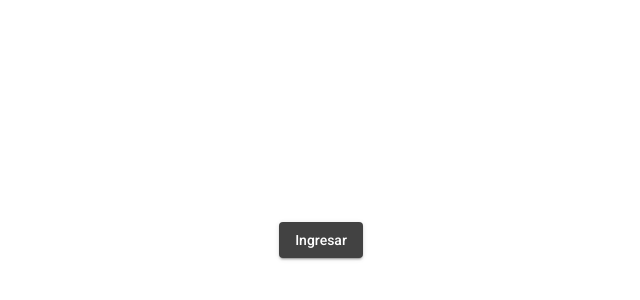
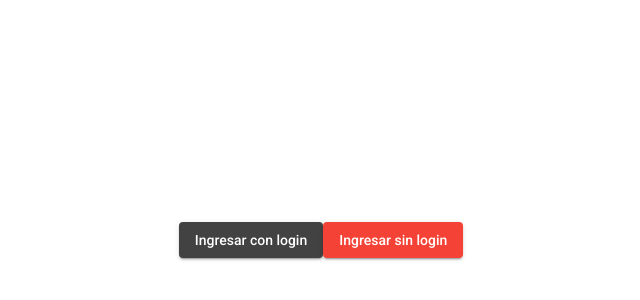
Before and after one commit to SandovalJr/Angular-Certification, an Angular app in the folder angular/05-heroes-app/: page /auth/login in a window 1280 px wide. Shown: the part 400-700 px from the top of the page, without its empty margins (319-959 px from the left). Built offline with nearby package versions, Linux system fonts and the light colour scheme.

Commit message:
ingresar sin login

```diff
--- a/angular/05-heroes-app/src/app/auth/guards/authgard.guard.ts
+++ b/angular/05-heroes-app/src/app/auth/guards/authgard.guard.ts
@@ -16,7 +16,8 @@ export class AuthGuard implements CanLoad {
   //   return true;
   // }
 
-
+// prevenir que el usuario cargue el modulo
+// si antes ya estaba cargado si puede ingresar
   canLoad(
     route: Route,
     segments: UrlSegment[]): Observable<boolean> | Promise<boolean> | boolean {
--- a/angular/05-heroes-app/src/app/auth/pages/login/login.component.html
+++ b/angular/05-heroes-app/src/app/auth/pages/login/login.component.html
@@ -1,5 +1,6 @@
 <mat-grid-list cols="1">
   <mat-grid-tile>
-    <button mat-raised-button (click)="login()">Ingresar</button>
+    <button mat-raised-button (click)="login()">Ingresar con login</button>
+    <button mat-raised-button color="warn" (click)="Nologin()">Ingresar sin login</button>
   </mat-grid-tile>
 </mat-grid-list>
--- a/angular/05-heroes-app/src/app/auth/pages/login/login.component.ts
+++ b/angular/05-heroes-app/src/app/auth/pages/login/login.component.ts
@@ -24,4 +24,9 @@ export class LoginComponent {
 
   }
 
+
+  Nologin(){
+    this.router.navigate(['./'])
+  }
+
 }
```
